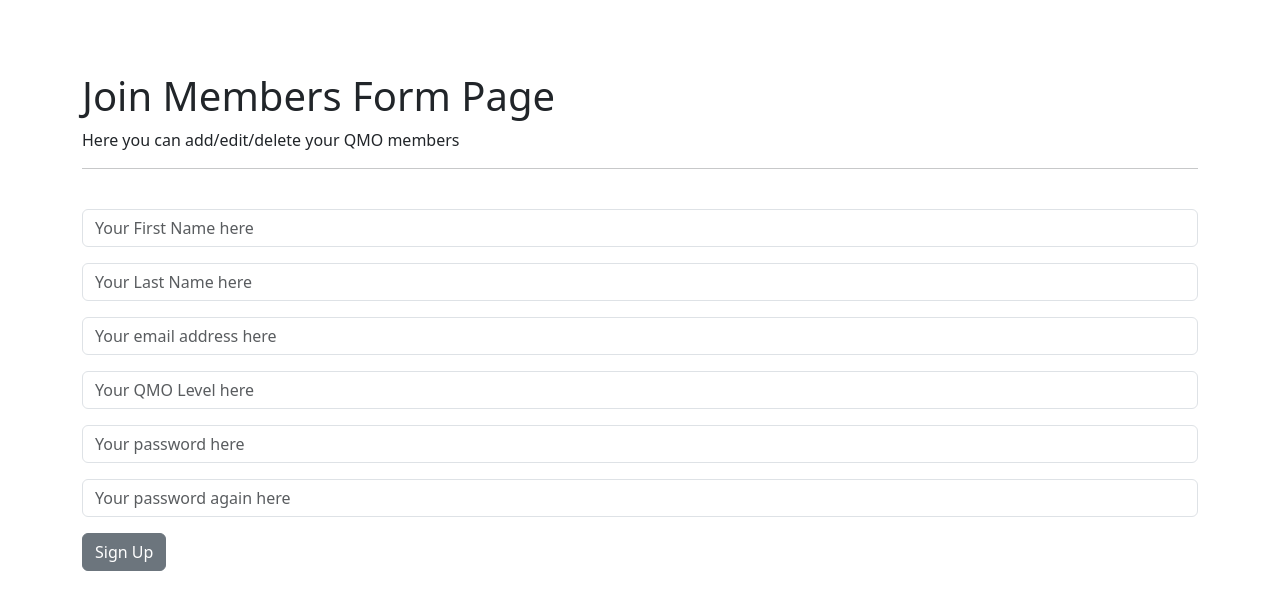
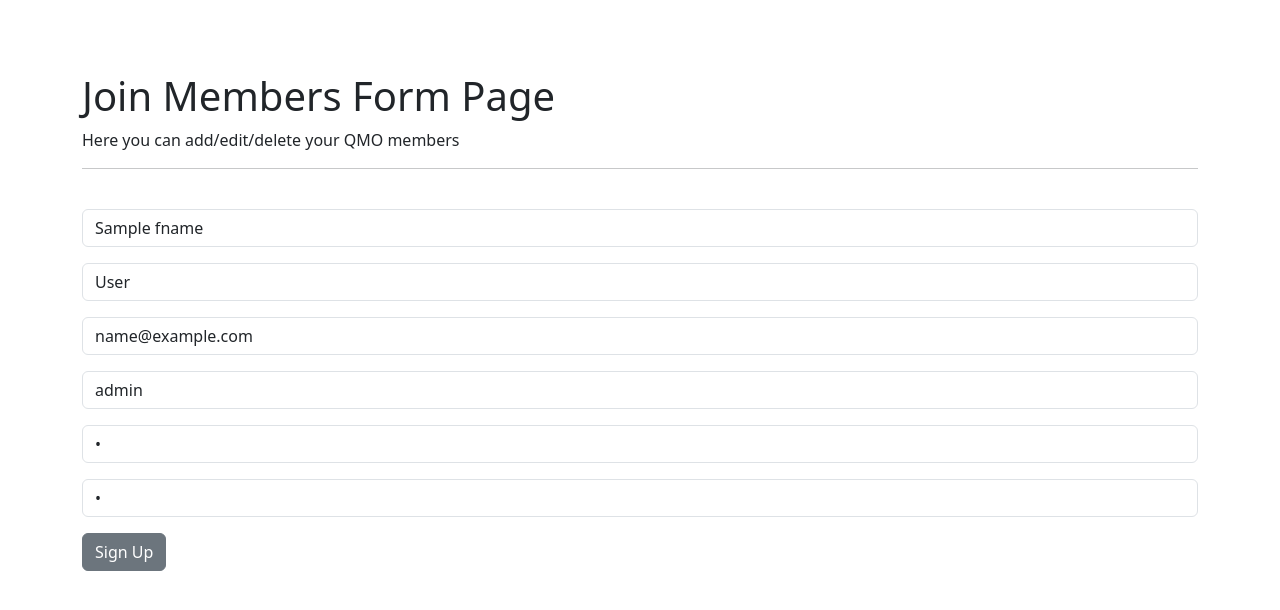
Before and after one commit to SpotlightPro/Django-Project-6, a Django app: template djangodb/webapp/templates/join.html in a window 1280 px wide. Shown: the top 610 px of the page. Run offline with Django 5.2, Linux system fonts and the light colour scheme; the template is opened without the code that fills it: most values are stand-ins (such as "Sample title", 1, 10 or a date in 2020).

Commit message:
Day 3: End of tutorial. The project works very well.
Day 3: End of tutorial. The project works very well.
I need to continue myself to deploy this project and get better result in another tutorial.

```diff
--- a/djangodb/webapp/templates/join.html
+++ b/djangodb/webapp/templates/join.html
@@ -2,30 +2,32 @@
 
 {%  block content %}
 
-    <h1>Join Members Form Page</h1>
+<h1 xmlns="http://www.w3.org/1999/html">Join Members Form Page</h1>
     <p>Here you can add/edit/delete your QMO members</p>
 
   <form method="POST" action="{% url 'join'  %}"><hr><br>
     {% csrf_token %}
     <div class="mb-3">
-    <input type="text" class="form-control" id="Inputfname"  placeholder="Your First Name here" name="fname">
+      <input type="text" class="form-control" id="Inputfname"  placeholder="Your First Name here" name="fname" value="{{ fname }}">
     </div>
     <div class="mb-3">
-    <input type="text" class="form-control" id="Inputlname" placeholder="Your Last Name here" name="lname">
+      <input type="text" class="form-control" id="Inputlname" placeholder="Your Last Name here" name="lname" value="{{ lname }}">
     </div>
     <div class="mb-3">
-    <input type="email" class="form-control" id="InputEmail" aria-describedby="emailHelp" placeholder="Your email address here" name="email">
+      <input type="email" class="form-control" id="InputEmail" aria-describedby="emailHelp" placeholder="Your email address here" name="email" value="{{ email }}">
     </div>
     <div class="mb-3">
-    <input type="text" class="form-control" id="InputQmo_level" placeholder="Your QMO Level here" name="qmo_level">
+      <input type="text" class="form-control" id="InputQmo_level" placeholder="Your QMO Level here" name="qmo_level" value="{{ qmo_level }}">
     </div>
     <div class="mb-3">
-    <input type="password" class="form-control" id="InputPassword" placeholder="Your password here" name="passwd">
+      <input type="password" class="form-control" id="InputPassword" placeholder="Your password here" name="passwd" value="{{ passwd }}">
     </div>
       <div class="mb-3">
-    <input type="password" class="form-control" id="repeatInputPassword" placeholder="Your password again here" name="passwd2">
+      <input type="password" class="form-control" id="repeatInputPassword" placeholder="Your password again here" name="passwd2" value="{{ passwd2 }}">
     </div>
+
         <button type="submit" class="btn btn-secondary">Sign Up</button>
+
   </form>
 
 
```
Also changed, not shown: djangodb/webapp/views.py (+13 -1 lines), README.md, djangodb/db.sqlite3. Lines whose indentation alone changed are shown as unchanged.
